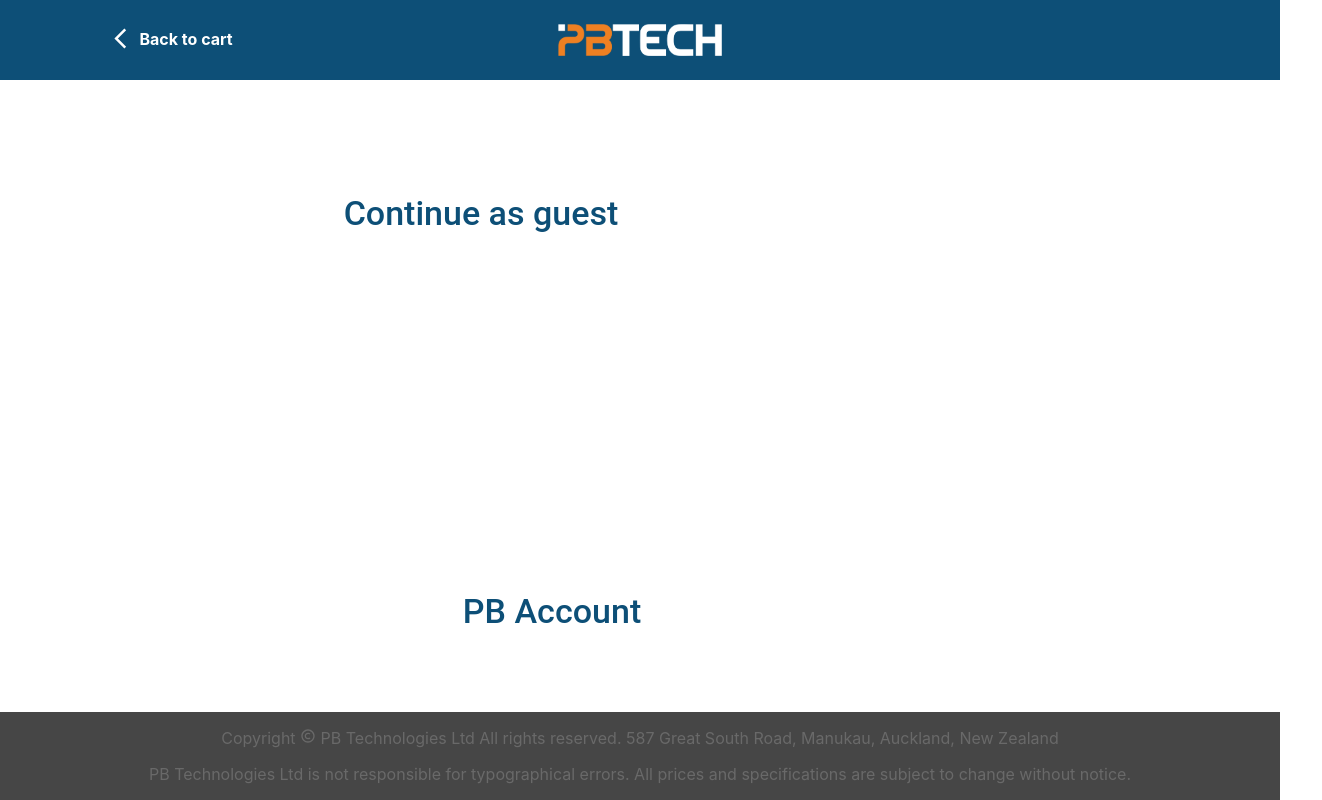
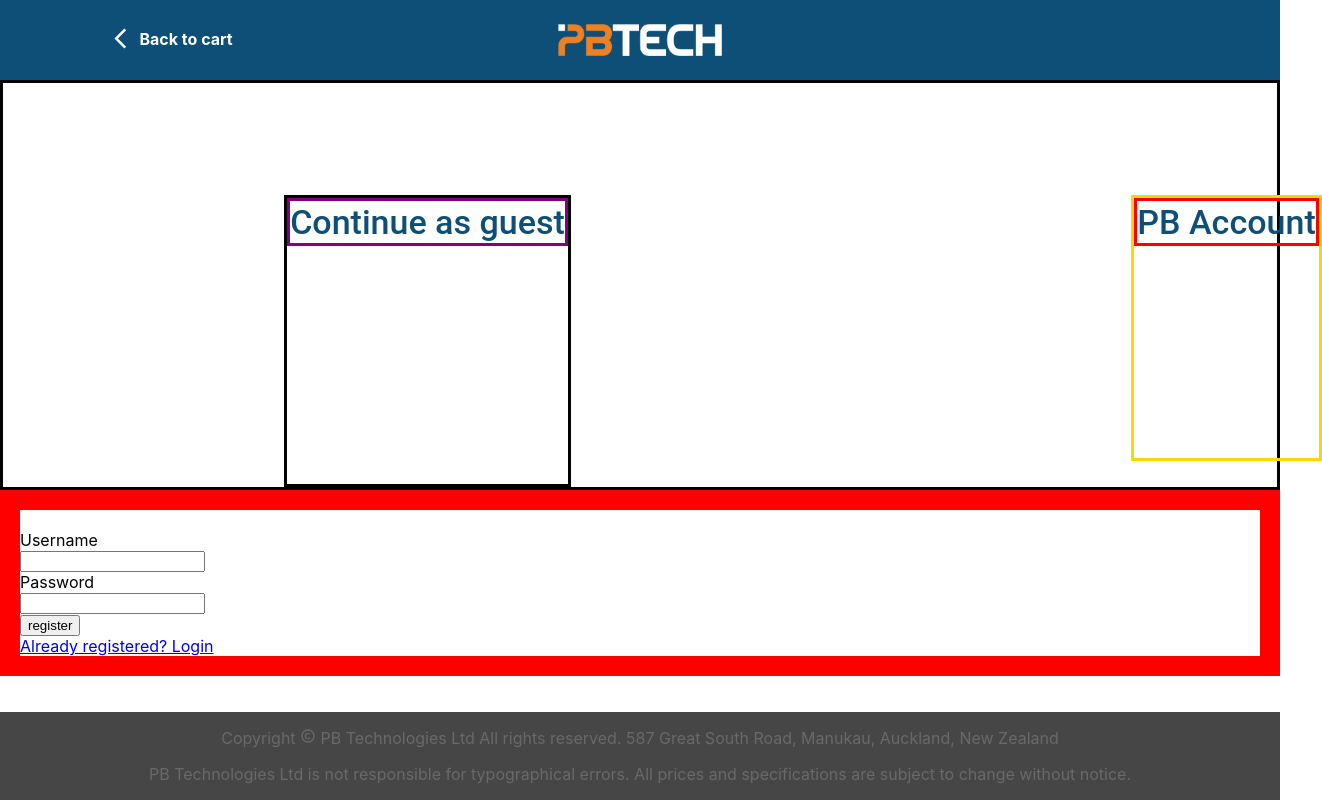
Before and after one commit to JordanR-img/PB-Tech-Redesign, a React (Create React App) app in the folder NodeJS/Frontend/pbt/: page / in a window 1280 px wide. Shown: the top 800 px of the page, 1322 px wide, since content can reach past the window. Built offline with nearby package versions, Linux system fonts and the light colour scheme.

Commit message:
trying to do the register page

```diff
--- a/NodeJS/Frontend/pbt/src/Styling/GuestSignIn.module.css
+++ b/NodeJS/Frontend/pbt/src/Styling/GuestSignIn.module.css
@@ -1,4 +1,5 @@
 .Guest {
+  border: solid purple;
   width: 275px;
   height: 42px;
   flex-grow: 0;
@@ -23,9 +24,12 @@
   gap: 48px;
   margin: 112px 280px 0 281px;
   padding: 0;
+  border: solid black;
 }
 
 .PbAccount {
+  border: solid red;
+
   width: 179px;
   height: 42px;
   flex-grow: 0;
@@ -41,6 +45,7 @@
 }
 
 .PbAccountBox {
+  border: solid gold;
   width: 544px;
   height: 260px;
   display: flex;
@@ -53,5 +58,13 @@
 }
 
 .MainContainer {
-    border: solid red;
+    border: 20px solid red;
 }
+
+.HeaderContainer {
+  border: solid black;
+  display: flex;
+
+
+
+}
--- a/NodeJS/Frontend/pbt/src/components/guestSignIn.js
+++ b/NodeJS/Frontend/pbt/src/components/guestSignIn.js
@@ -32,6 +32,7 @@ export default function guestSignIn() {
   }
   return (
     <div>
+      <div className={Style.HeaderContainer}>
       <div className={Style.GuestBox}>
         <span className={Style.Guest}>Continue as guest</span>
       </div>
@@ -39,7 +40,7 @@ export default function guestSignIn() {
       <div className={Style.PbAccountBox}>
         <span className={Style.PbAccount}>PB Account</span>
       </div>
-
+      </div>
       <div className={Style.MainContainer}>
 
         <form onSubmit={karanSubmit}>
```
